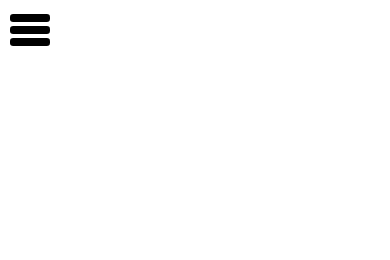
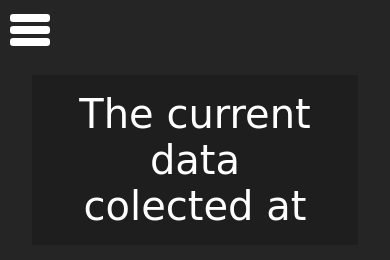
Before and after one commit to howlingunit/star-wars-weather, a website with bundled scripts: page static/raw.html in a window 390 px wide. Built offline with nearby package versions, Linux system fonts and the light colour scheme; no server answers; a web font is replaced by a local one.

Commit message:
raw first working version

```diff
--- a/static/lib/custom_elements/dataelem.js
+++ b/static/lib/custom_elements/dataelem.js
@@ -8,17 +8,13 @@ export class DataElem extends HTMLElement {
 
 
         this.shadowRoot.innerHTML = `
+        <link rel='stylesheet' href='./styles/dataelem.css'>
         <div>
             <h2 class="title">${this.getAttribute('title')}</h2>
             <p class="data">${this.getAttribute('data')}</p>
         </div>
         `;
 
-        // const linkElem = document.createElement("link");
-        // linkElem.setAttribute("rel", "stylesheet");
-        // linkElem.setAttribute("href", "./dataelem.css");
-        // this.shadowRoot.appendChild(linkElem);
-
 
     }
 }
--- a/static/lib/raw.js
+++ b/static/lib/raw.js
@@ -1,15 +1,15 @@
 import {DataElem} from './custom_elements/dataelem.js'
 
 async function init(){
-    let currentData = await fetch('/current-data');
+    let currentData = await fetch('/current-data'); //collect data
     currentData = await currentData.json();
-    const titleElem = document.querySelector('#current-data-title');
 
+    const timeElem = document.querySelector('#current-data-time'); // put time on page
+    timeElem.textContent = new Date(currentData.date / 1000000).toLocaleString()
 
-    titleElem.textContent = `The current data colected at ${new Date(currentData.date / 1000000).toLocaleString()}`;
-    const currentDataElem = document.querySelector('#current-data');
-
-    const dataTypes = ['temp', 'humid', 'press']
+    const currentDataElem = document.querySelector('#current-data'); // put data on page
+    const dataDiv = document.createElement('div')
+    const dataTypes = ['temp', 'humid', 'press'];
     for (const i of dataTypes){
         const data = currentData[i];
 
@@ -17,9 +17,10 @@ async function init(){
         dataElem.setAttribute('title', i);
         dataElem.setAttribute('data', data);
 
-        currentDataElem.appendChild(dataElem);
+        dataDiv.appendChild(dataElem);
 
     }
+    currentDataElem.appendChild(dataDiv)
 
 }
 
--- a/static/raw.html
+++ b/static/raw.html
@@ -5,7 +5,8 @@
     <meta http-equiv="X-UA-Compatible" content="IE=edge">
     <meta name="viewport" content="width=device-width, initial-scale=1.0">
     <title>Star wars weather - raw data</title>
-    <link rel="stylesheet" href="style.css">
+    <link rel="stylesheet" href="./styles/style.css">
+    <link rel="stylesheet" href="./styles/raw.css">
 </head>
 <body>
     <header>
@@ -27,10 +28,12 @@
         </nav>
     </header>
 
-    <section id="current-data">
-        <h1 id="current-data-title"></h1>
-
-    </section>
+    <main>
+        <section id="current-data">
+            <h1>The current data colected at</h1>
+            <h1 id="current-data-time"></h1>
+        </section>
+    </main>
 
     <script src="./lib/nav.js"></script>
     <script src="./lib/raw.js" type="module"></script>
--- /dev/null
+++ b/static/styles/dataelem.css
@@ -0,0 +1,44 @@
+@import url('https://fonts.googleapis.com/css2?family=Odibee+Sans&display=swap');
+
+:root {
+
+}
+
+@media (max-width: 600px) {
+    :root{
+
+    }
+}
+
+
+*{
+    box-sizing: border-box;
+    font-size: 100%;
+    font-weight: normal;
+    margin: 0;
+    padding: 0;
+    position: relative;
+    text-decoration: none;
+    border: 0;
+}
+
+
+div {
+    font-family: 'Odibee Sans', cursive;
+
+    display: flex;
+    flex-direction: column;
+    align-items: center;
+    gap: 1rem;
+
+    margin: 2rem;
+
+}
+
+h2 {
+    font-size: var(--data-elem-h2-font-size);
+}
+
+p {
+    font-size: var(--data-elem-p-font-size);
+}
--- /dev/null
+++ b/static/styles/raw.css
@@ -0,0 +1,56 @@
+:root {
+    --current-data-h1: 3rem;
+}
+
+@media (max-width: 600px) {
+    :root{
+        --current-data-h1: 2.5rem;
+    }
+}
+
+body {
+    background-color: #252525;
+    color: #fff;
+
+    align-items: center;
+    width: 100vw;
+    height: auto;
+}
+
+.burgerButton {
+    fill: #fff;
+}
+
+main {
+    height: 100%;
+    display: flex;
+    flex-direction: column;
+    justify-content: flex-start;
+
+    background-color: #1E1E1E;
+    margin: 1rem 2rem 0rem 2rem;
+    padding: 1rem 2rem 1rem 2rem;
+    width: auto;
+
+}
+
+#current-data {
+    display: flex;
+    flex-direction: column;
+    align-items: center;
+    text-align: center;
+    width: 100%;
+}
+#current-data>h1 {
+    font-family: 'Odibee Sans', cursive;
+    font-size: var(--current-data-h1);
+}
+#current-data>div {
+    display: flex;
+    flex-direction: row;
+    justify-content: space-around;
+    flex-wrap: wrap;
+
+    width: 100%;
+    margin-top: 1rem;
+}
--- a/static/style.css
+++ b/static/styles/style.css
@@ -12,13 +12,25 @@
     border: 0;
 }
 
+::-webkit-scrollbar {
+    display: none;
+}
+
 :root {
+    -ms-overflow-style: none;
+    scrollbar-width: none;
     --navOptions-gridColumns: 1fr 4fr;
+
+    --data-elem-h2-font-size: 2rem;
+    --data-elem-p-font-size: 2.5rem;
 }
 
 @media (max-width: 500px) {
     :root{
         --navOptions-gridColumns: 1fr 1fr;
+
+        --data-elem-h2-font-size: 2rem;
+        --data-elem-p-font-size: 1.7rem;
     }
 }
 
@@ -26,7 +38,6 @@ body {
     width: 100vw;
     height: 100vh;
 
-    /* background-image: url("./assets/tatooine.jpg"); */
     background-repeat: no-repeat;
     background-size: cover;
     background-position: center;
@@ -35,7 +46,6 @@ body {
 nav {
     width: 100vw;
     height: 7vh;
-
 }
 
 .burgerButton {
```
Also changed, not shown: static/index.html (+1 -1 lines).
